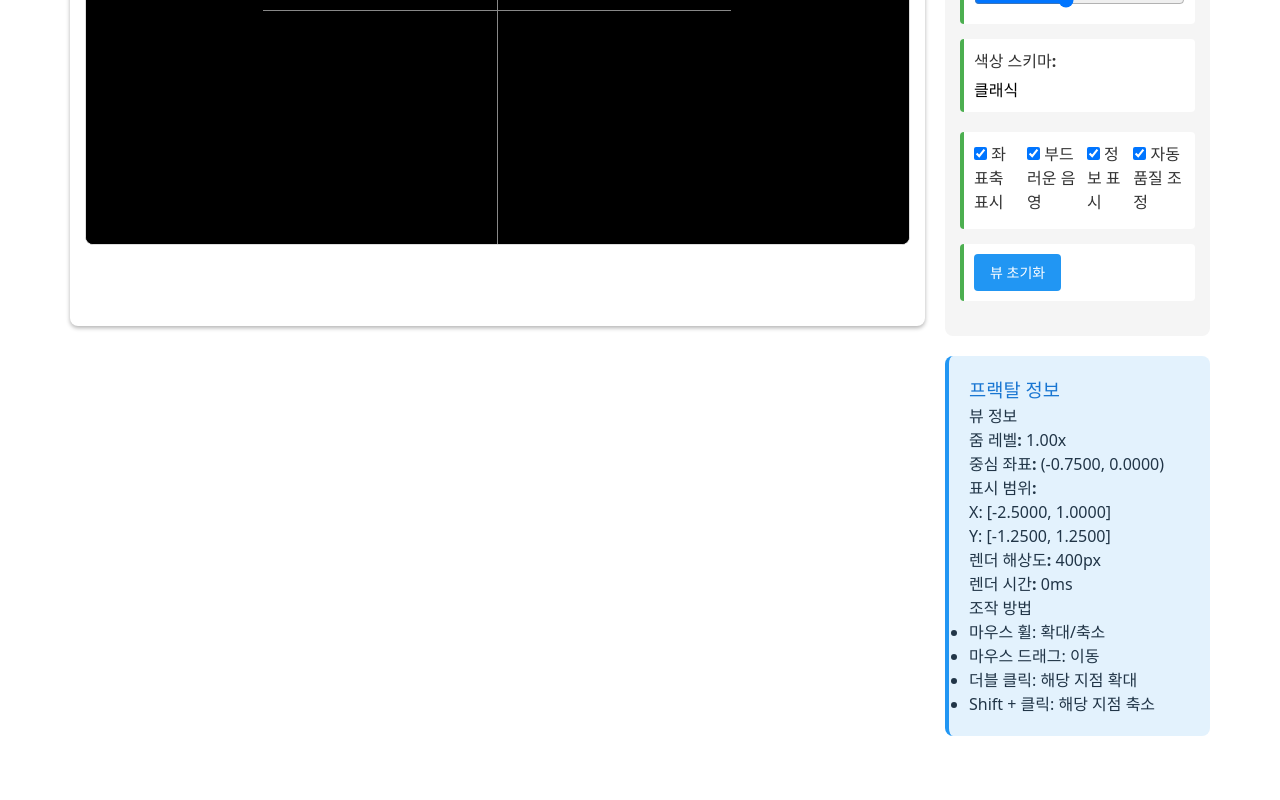
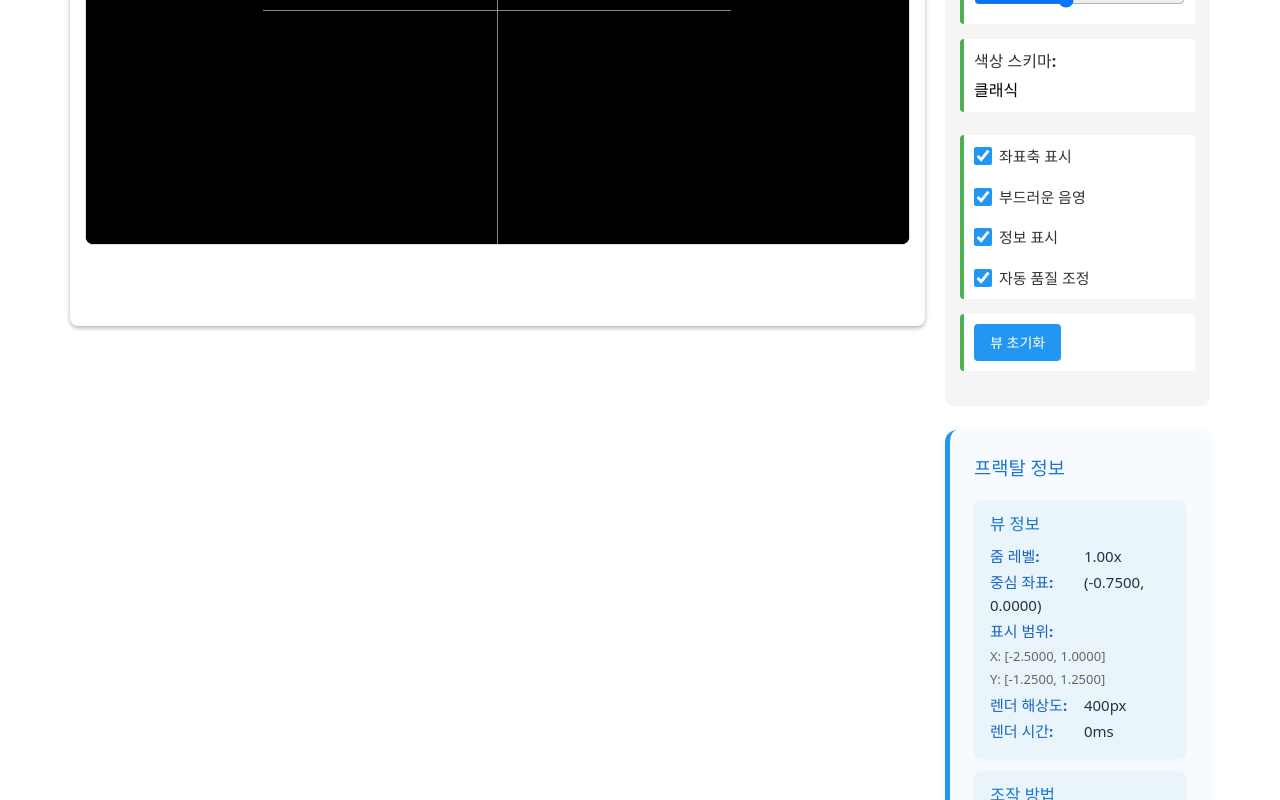
Before and after one commit to YeomYuJun/front_allgo, a Vue app: page /fractal in a window 1280 px wide. Shown: the part 460-1260 px from the top of the page. Built offline with nearby package versions, Linux system fonts and the light colour scheme; no server answers.

Commit message:
Style fix more visibility in info tab

```diff
--- a/src/components/Fractal.vue
+++ b/src/components/Fractal.vue
@@ -902,4 +902,86 @@ label {
     grid-template-columns: 1fr;
   }
 }
+
+/* insights-panel 개선 */
+.insights-panel {
+  background: #f7fbff;
+  padding: 24px 24px 18px 24px;
+  border-radius: 12px;
+  border-left: 5px solid #2196f3;
+  margin-top: 24px;
+  box-shadow: 0 2px 8px rgba(33,150,243,0.07);
+  font-size: 15px;
+}
+.insights-panel h3 {
+  margin-top: 0;
+  color: #1976d2;
+  font-size: 1.25em;
+  margin-bottom: 18px;
+}
+.insight-content > div,
+.insight-content > .view-info,
+.insight-content > .controls-help {
+  background: #eaf4fb;
+  border-radius: 8px;
+  padding: 12px 16px;
+  margin-bottom: 12px;
+  box-shadow: 0 1px 2px rgba(33,150,243,0.04);
+}
+.insight-content h4 {
+  margin: 0 0 8px 0;
+  color: #1976d2;
+  font-size: 1.1em;
+}
+.insight-content p,
+.insight-content ul {
+  margin: 4px 0 4px 0;
+  font-size: 15px;
+}
+.insight-content strong {
+  min-width: 90px;
+  display: inline-block;
+  color: #1565c0;
+  font-weight: 600;
+}
+.insight-content .small {
+  font-size: 13px;
+  color: #666;
+}
+
+/* display-options 개선 */
+.display-options {
+  display: flex;
+  flex-wrap: wrap;
+  gap: 18px 24px;
+  margin-top: 8px;
+  align-items: center;
+}
+.display-options label {
+  display: flex;
+  align-items: center;
+  gap: 7px;
+  font-size: 15px;
+  font-weight: 500;
+  margin-bottom: 0;
+  white-space: nowrap;
+  cursor: pointer;
+  user-select: none;
+}
+.display-options input[type="checkbox"] {
+  accent-color: #2196f3;
+  width: 18px;
+  height: 18px;
+  margin: 0;
+}
+@media (max-width: 900px) {
+  .display-options {
+    flex-wrap: wrap;
+    gap: 10px 16px;
+  }
+}
+
+li {
+  list-style-type: none;
+}
 </style>
```
